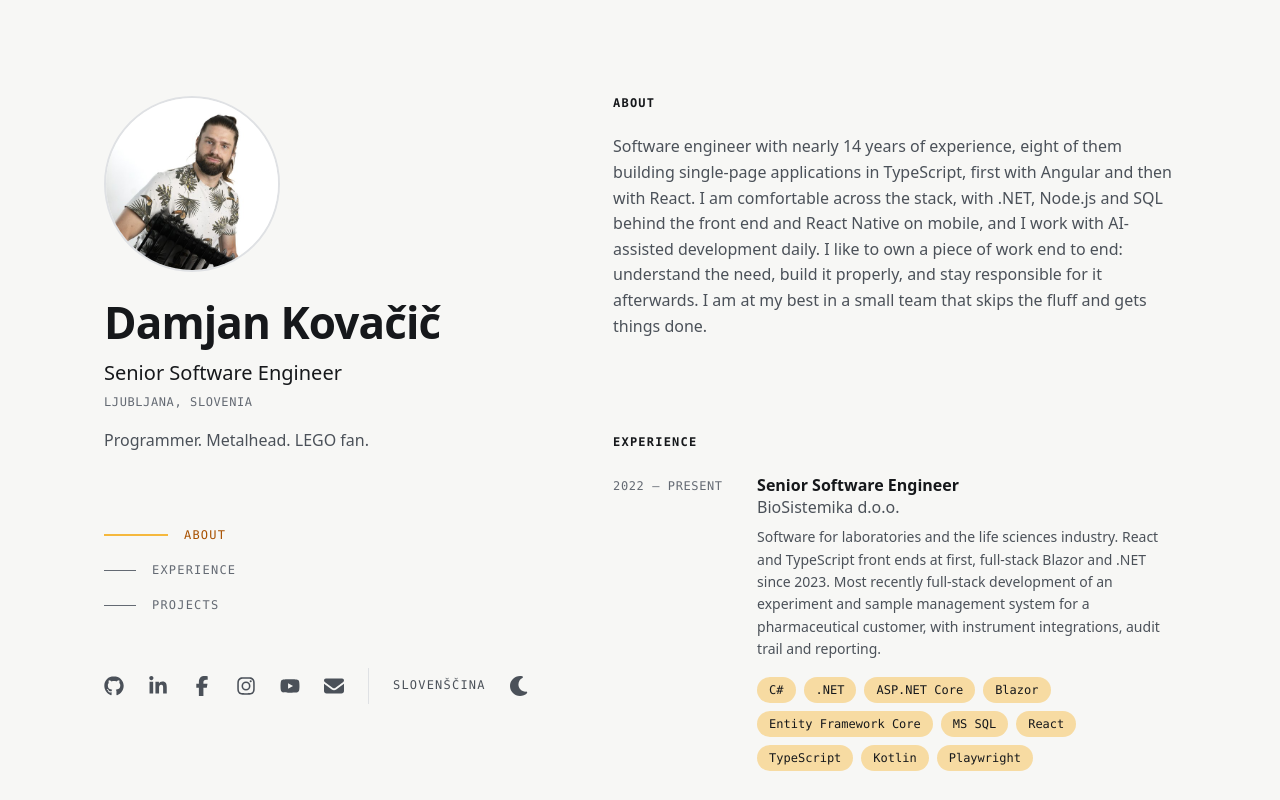
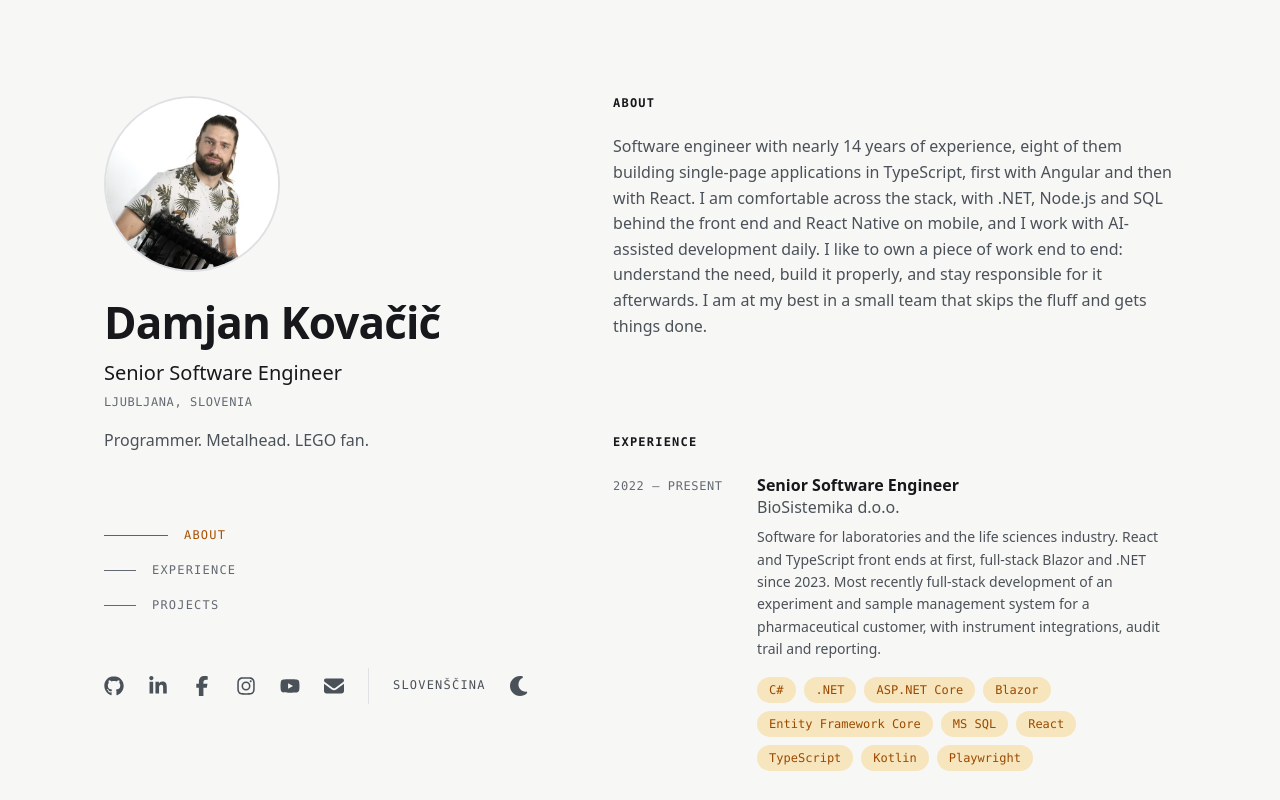
Before and after one commit to Stari89/damjanko-homepage, a React (Vite) app in the folder v2/: page / in a window 1280 px wide. Shown: the top 800 px of the page. Built offline with nearby package versions, Linux system fonts and the light colour scheme.

Commit message:
Made light theme tag text amber and restored the section line
Co-Authored-By: Claude Fable 5.2 <noreply@anthropic.com>
Claude-Session: https://claude.ai/code/session_01PRVitvsqKvqnXHDQkqKK6z

```diff
--- a/v2/src/components/Sidebar.module.css
+++ b/v2/src/components/Sidebar.module.css
@@ -156,8 +156,6 @@
   .navLink:hover .navLine,
   .navLink[aria-current] .navLine {
     width: 4rem;
-    height: var(--active-line-height);
-    background: var(--color-accent-fill);
   }
 
   .links {
--- a/v2/src/styles/tokens.css
+++ b/v2/src/styles/tokens.css
@@ -10,14 +10,13 @@
   --color-text-strong: #16181b;
   --color-text-muted: #646a73;
   --color-accent: #a85100;
-  --color-accent-soft: rgb(245 184 61 / 45%);
+  --color-accent-soft: rgb(245 184 61 / 30%);
   /* Bright amber cannot be read as text on a light background, so there it is
-     used for fills only: tag backgrounds, the active section line, selection. */
+     used for fills only: the tag backgrounds and the text selection. Tag text is a
+     shade darker than the accent so that it stays readable on its amber tint. */
   --color-accent-fill: #f5b83d;
   --color-on-accent-fill: #0f1012;
-  --color-tag-text: var(--color-text-strong);
-  /* The bright line is faint on a light background, so it is thicker there. */
-  --active-line-height: 2px;
+  --color-tag-text: #9a4a00;
   --color-bg-veil: rgb(247 247 245 / 85%);
   --show-in-light: block;
   --show-in-dark: none;
@@ -62,7 +61,6 @@
     --color-accent: #f5b83d;
     --color-accent-soft: rgb(245 184 61 / 12%);
     --color-tag-text: var(--color-accent);
-    --active-line-height: 1px;
     --color-bg-veil: rgb(15 16 18 / 85%);
     --show-in-light: none;
     --show-in-dark: block;
@@ -80,7 +78,6 @@
   --color-accent: #f5b83d;
   --color-accent-soft: rgb(245 184 61 / 12%);
   --color-tag-text: var(--color-accent);
-  --active-line-height: 1px;
   --color-bg-veil: rgb(15 16 18 / 85%);
   --show-in-light: none;
   --show-in-dark: block;
```
Also changed, not shown: 2 other files (tests, documents, lock files or other folders).
